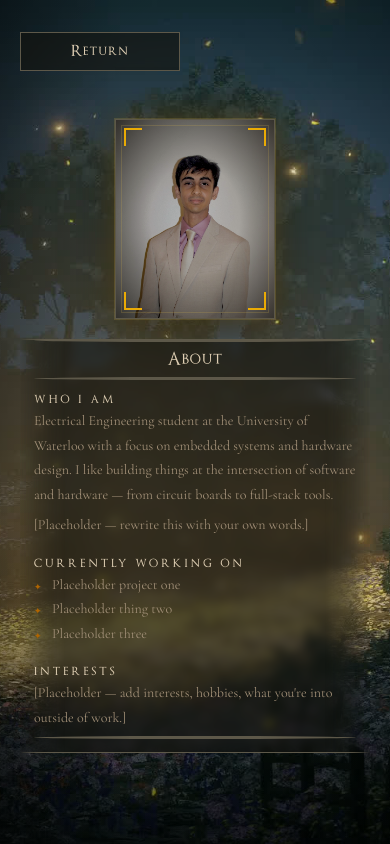
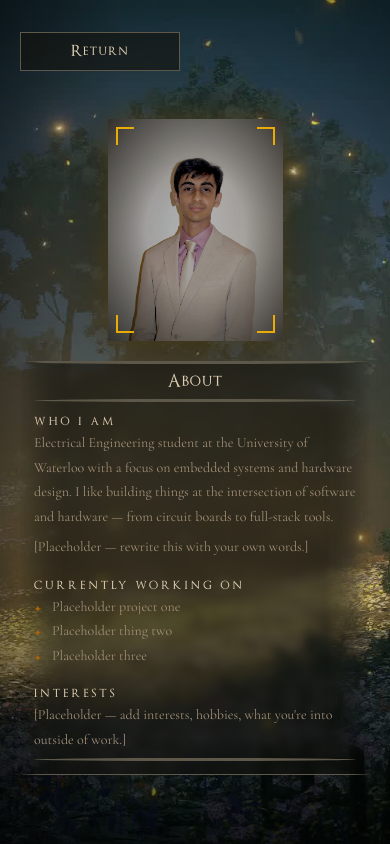
Before and after one commit to Jarank-git/JaranPersonalWebsite, a Next.js app: page /about in a window 390 px wide. Built offline with nearby package versions, Linux system fonts and the light colour scheme.

Commit message:
app/globals.css

```diff
--- a/app/globals.css
+++ b/app/globals.css
@@ -626,7 +626,7 @@ body {
 .stain {
   position: absolute;
   left: -180px;
-  right: -180px;
+  right: -80px;
   top: 50%;
   height: 200%;
   z-index: -1;
@@ -1534,24 +1534,12 @@ body {
 
 .about-photo-frame {
   position: relative;
-  width: 220px;
-  height: 280px;
-  border: 1px solid var(--color-panel-hairline);
+  width: 240px;
+  height: 305px;
   overflow: hidden;
   box-shadow:
-    0 0 0 1px rgba(201, 168, 76, 0.2),
     0 0 28px rgba(138, 106, 30, 0.45),
     0 8px 40px rgba(0, 0, 0, 0.65);
-}
-
-/* inner gold hairline accent */
-.about-photo-frame::before {
-  content: "";
-  position: absolute;
-  inset: 5px;
-  border: 1px solid rgba(201, 168, 76, 0.22);
-  z-index: 2;
-  pointer-events: none;
 }
 
 /* all-sides vignette — blends white photo bg into the dark frame */
@@ -1649,8 +1637,8 @@ body {
   }
 
   .about-photo-frame {
-    width: 160px;
-    height: 200px;
+    width: 175px;
+    height: 222px;
   }
 }
 
```
